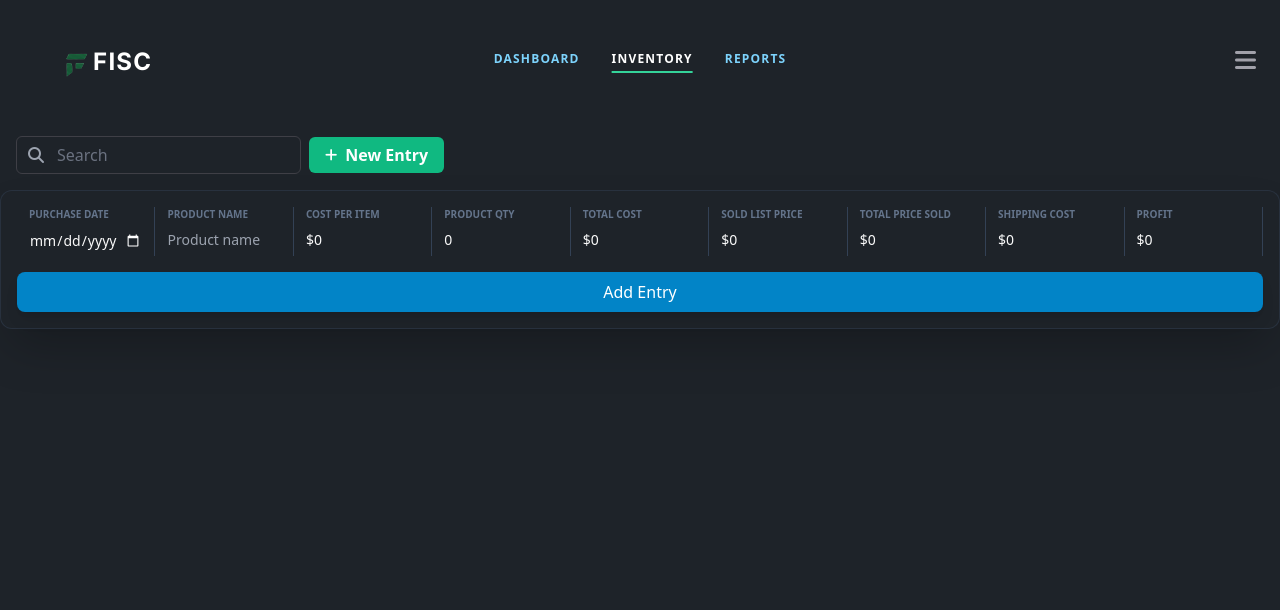
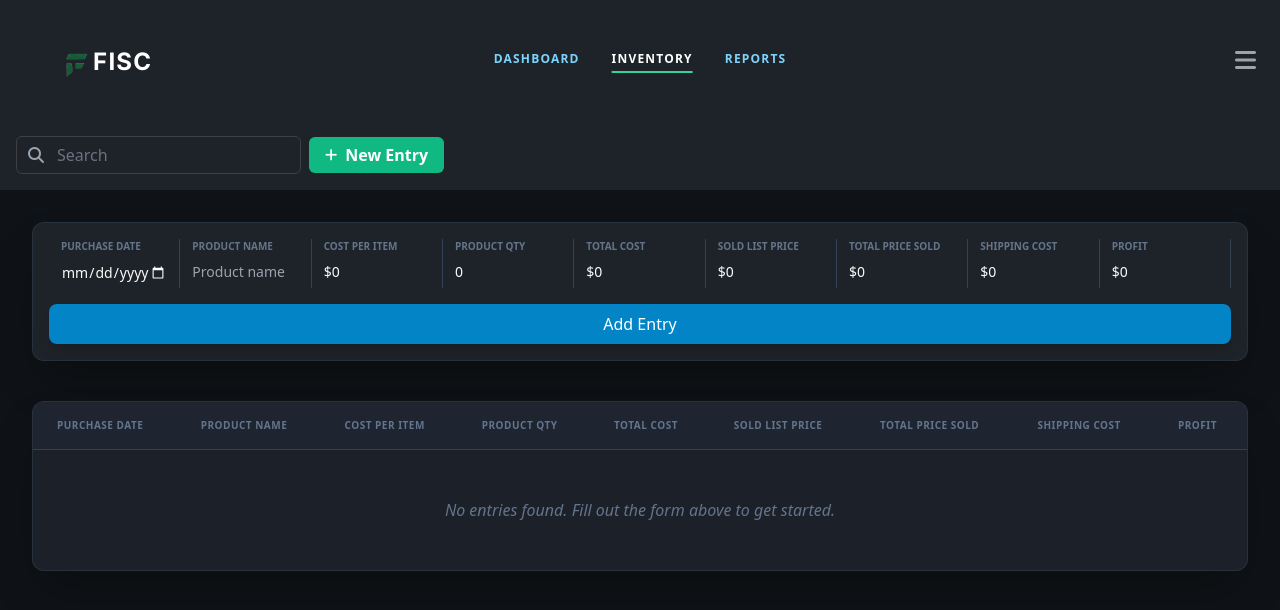
Before and after one commit to heyitsmattox/fisc, a React (Vite) app: page /inventory in a window 1280 px wide. Shown: the top 610 px of the page. Built offline with nearby package versions, Linux system fonts and the light colour scheme; a web font is replaced by a local one.

Commit message:
Used some AI to get some of the form and entry logic added

```diff
--- a/src/shared-components/Inventory.tsx
+++ b/src/shared-components/Inventory.tsx
@@ -26,10 +26,13 @@ const Inventory = () => {
           widthOfSearchBar={"72"}
         />
       </div>
+
+
       <InventoryForm
         config={inventoryFields}
         onSubmit={handleSave}
       />
+
     </>
   );
 };
--- a/src/shared-components/InventoryForm.tsx
+++ b/src/shared-components/InventoryForm.tsx
@@ -12,6 +12,20 @@ interface DynamicInventoryFormProps {
   config: FieldConfig[];
   onSubmit: (data: Record<string, unknown>) => void;
 }
+
+interface InventoryEntry {
+  id: number;
+  dateOfPurchase: string;
+  productName: string;
+  costPerItem: number;
+  productQty: number;
+  totalCost: number;
+  soldListPrice: number;
+  totalPriceSold: number;
+  shippingCost: number;
+  profit: number;
+}
+
 //blueprint where every every line in our array represents our a single input
 export const inventoryFields: FieldConfig[] = [
   {
@@ -88,14 +102,25 @@ export function InventoryForm({
     //looping through our inventoryFields and creates an object that should
     //populate data like so --> { dateOfPurchase: "", productName: "", costPerItem: 0, ... }
   });
-  console.log('this is our form data --->', formData)
+  console.log("this is our form data --->", formData);
 
-const [addEntry, setAddEntry ] = useState<boolean>(false);
+  const [addInventory, setAddInventory] = useState<InventoryEntry[]>([]);
 
-const handleAddEntryBtn = (e: { preventDefault: () => void; }) => {
-  e.preventDefault()
-  setAddEntry(!addEntry)
-}
+  const handleAddEntryBtn = (e: React.FormEvent) => {
+    e.preventDefault(); // Stops the page from refreshing
+
+    // 1. Create a "Snapshot" of the current form data with a unique ID
+    const newEntry: InventoryEntry = {
+      ...formData, // Copies all the fields from your form
+      id: Date.now(), // Adds a unique fingerprint for React keys
+    } as InventoryEntry; // Tells TS this matches our interface
+
+    // 2. Add it to the list
+    setAddInventory((prev) => [...prev, newEntry]);
+
+    // 3. Clear the form (Optional but recommended)
+    setFormData(formData);
+  };
 
   //handle all the change logic for every input field
   const handleChange = (name: string, value: string | number) => {
@@ -104,8 +129,14 @@ const handleAddEntryBtn = (e: { preventDefault: () => void; }) => {
     //Find the specific key that matches the name of the input I just typed in, and update only that one value.
   };
 return (
-    <form className="grid grid-cols-9 gap-0 bg-[#1E2329] p-4 rounded-xl shadow-2xl border border-slate-700/50">
-      {config.map((field) => (
+    <div className="w-full min-h-screen bg-[#0F1216] p-8 text-zinc-50 flex flex-col gap-10">
+
+      {/* SECTION 1: THE FORM */}
+      <form
+        onSubmit={handleAddEntryBtn}
+        className="grid grid-cols-9 gap-0 bg-[#1E2329] p-4 rounded-xl shadow-2xl border border-slate-700/50"
+      >
+        {inventoryFields.map((field) => (
           <div
             key={field.formName}
             className="flex flex-col px-2 border-r border-slate-700 last:border-r-0"
@@ -118,43 +149,69 @@ const handleAddEntryBtn = (e: { preventDefault: () => void; }) => {
               value={
                 field.type === "number" && field.formName !== "productQty"
                   ? `$${formData[field.formName] ?? 0}`
-                : formData[field.formName ?? ""]
+                  : formData[field.formName] ?? ""
               }
               onChange={(e) => {
                 let val = e.target.value;
                 if (field.type === "number") {
-                val = val.replace(/[^0-9.]/g, "");
+                  val = val.replace(/[^0-9.]/g, ""); // Clean the $ for the state
                 }
                 handleChange(field.formName, val);
-
               }}
               placeholder={field.placeholder}
-            className="bg-transparent text-zinc-50 p-1 text-sm outline-none transition-all focus:bg-white/5 rounded [&::-webkit-calendar-picker-indicator]:invert "
+              className="bg-transparent text-zinc-50 p-1 text-sm outline-none transition-all focus:bg-white/5 rounded [&::-webkit-calendar-picker-indicator]:invert"
             />
           </div>
         ))}
+
         <button
           type="submit"
-        onClick={handleAddEntryBtn}
-        className="col-span-9 mt-4 bg-sky-600 hover:bg-blue-500 text-white font-medium py-2 rounded-lg transition-colors shadow-lg"
+          className="col-span-9 mt-4 bg-sky-600 hover:bg-sky-500 text-white font-medium py-2 rounded-lg transition-colors shadow-lg"
         >
           Add Entry
         </button>
-      {addEntry && (
-       <ul>
-        <li>{formData.dateOfPurchase}</li>
-        <li>{formData.productName}</li>
-        <li>{formData.costPerItem}</li>
-        <li>{formData.productQty}</li>
-        <li>{formData.totalCost}</li>
-        <li>{formData.soldListPrice}</li>
-        <li>{formData.totalPriceSold}</li>
-        <li>{formData.shippingCost}</li>
-        <li>{formData.profit}</li>
-       </ul>
+      </form>
+
+      {/* SECTION 2: THE TABLE (Now outside the form for full width) */}
+      <div className="w-full overflow-hidden rounded-xl border border-slate-700/50 bg-[#1E2329] shadow-2xl">
+        <div className="overflow-x-auto">
+          <table className="w-full min-w-[1000px] text-left border-collapse table-auto">
+            <thead>
+              <tr className="border-b border-slate-700 bg-slate-800/50">
+                {inventoryFields.map((field) => (
+                  <th key={field.formName} className="px-6 py-4 text-[10px] uppercase tracking-wider text-slate-500 font-bold">
+                    {field.formLabel}
+                  </th>
+                ))}
+              </tr>
+            </thead>
+            <tbody className="divide-y divide-slate-700/50">
+              {addInventory.map((item) => (
+                <tr key={item.id} className="hover:bg-white/5 transition-colors group">
+                  <td className="px-6 py-4 text-sm text-zinc-400 whitespace-nowrap">{item.dateOfPurchase}</td>
+                  <td className="px-6 py-4 text-sm font-medium text-zinc-50 whitespace-nowrap">{item.productName}</td>
+                  <td className="px-6 py-4 text-sm text-zinc-300">${item.costPerItem ?? 0}</td>
+                  <td className="px-6 py-4 text-sm text-zinc-300">{item.productQty ?? 0}</td>
+                  <td className="px-6 py-4 text-sm text-zinc-300">${item.totalCost ?? 0}</td>
+                  <td className="px-6 py-4 text-sm text-zinc-300">${item.soldListPrice ?? 0}</td>
+                  <td className="px-6 py-4 text-sm text-zinc-300">${item.totalPriceSold ?? 0}</td>
+                  <td className="px-6 py-4 text-sm text-zinc-300">${item.shippingCost ?? 0}</td>
+                  <td className={`px-6 py-4 text-sm font-bold ${Number(item.profit) >= 0 ? "text-emerald-400" : "text-rose-400"}`}>
+                    ${item.profit ?? 0}
+                  </td>
+                </tr>
+              ))}
+            </tbody>
+          </table>
+        </div>
+
+        {addInventory.length === 0 && (
+          <div className="p-12 text-center text-slate-500 italic bg-slate-900/10">
+            No entries found. Fill out the form above to get started.
+          </div>
         )}
-
-    </form>
+      </div>
+    </div>
   );
 }
 export default InventoryForm;
```
Lines whose indentation alone changed are shown as unchanged.
